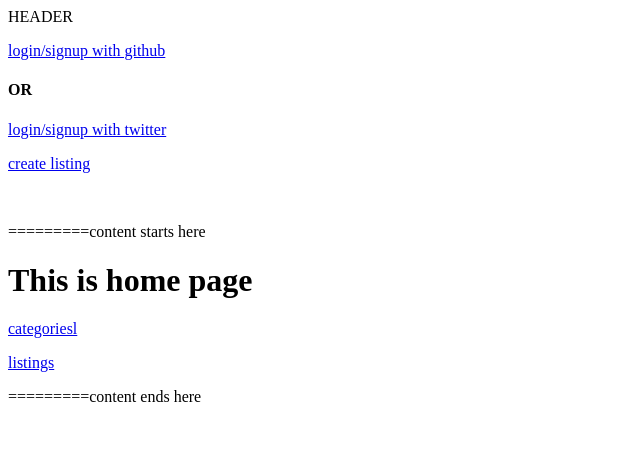
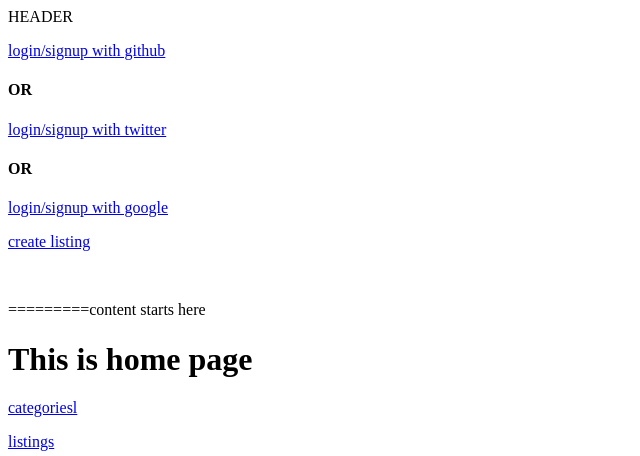
Before and after one commit to narmadainfosys/mnryp, a Django app: page / in a window 1280 px wide. Shown: the top 456 px of the page, without its empty margins (0-640 px from the left). Run offline with Django 3.2, Linux system fonts and the light colour scheme; some libraries are stand-ins or nearby versions.

Commit message:
add login/signup with google

```diff
--- a/mnryp_project/settings.py
+++ b/mnryp_project/settings.py
@@ -45,6 +45,7 @@ INSTALLED_APPS = [
     'allauth.socialaccount',
     'allauth.socialaccount.providers.github',
     'allauth.socialaccount.providers.twitter',
+    'allauth.socialaccount.providers.google',
 ]
 
 MIDDLEWARE = [
--- a/mnryp_project/templates/base.html
+++ b/mnryp_project/templates/base.html
@@ -18,6 +18,9 @@
       <br />
       <h4>OR</h4>
       <a href="{% provider_login_url 'twitter' %}">login/signup with twitter</a>
+      <br />
+      <h4>OR</h4>
+      <a href="{% provider_login_url 'google' %}">login/signup with google</a>
       {% endif %}
       <p><a href="{% url 'create_listing' %}">create listing</a></p>
     </div>
```
